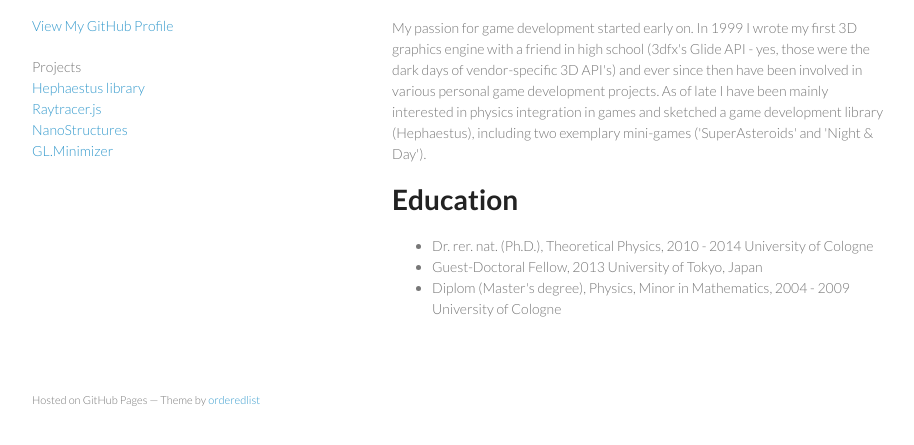
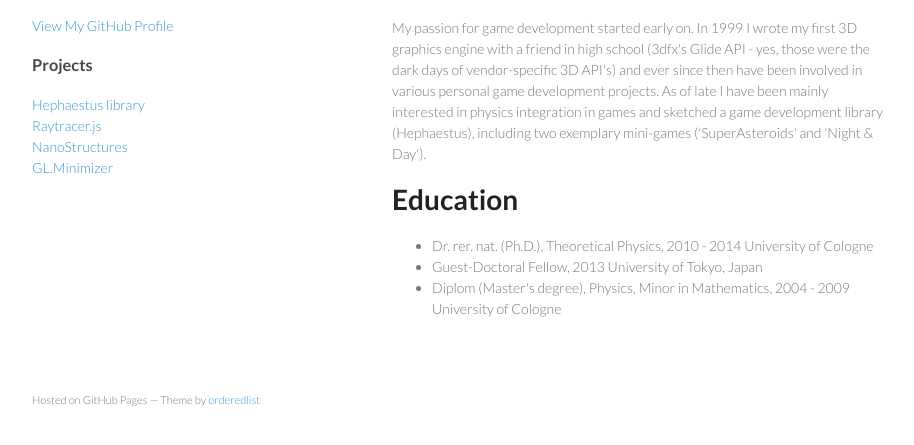
Before and after one commit to chrisschuette/chrisschuette.github.io, a plain HTML site: page index.html in a window 1280 px wide. Shown: the part 321-766 px from the top of the page, without its empty margins (178-1092 px from the left). Drawn offline with Linux system fonts and the light colour scheme.

Commit message:
Update index.html

```diff
--- a/index.html
+++ b/index.html
@@ -20,7 +20,7 @@
         <h1>Christoph Schütte</h1>
         <p class="view"><a href="https://github.com/chrisschuette">View My GitHub Profile</a></p>
         <p class="view">
-        Projects <br/>
+        <h3>Projects</h3>
         <a href="http://chrisschuette.github.io/HephaestusLibrary/">Hephaestus library</a> <br/>
         <a href="http://chrisschuette.github.io/Raytracer.js/">Raytracer.js</a> <br/>
         <a href="http://chrisschuette.github.io/NanoStructures/">NanoStructures</a> <br/>
```
